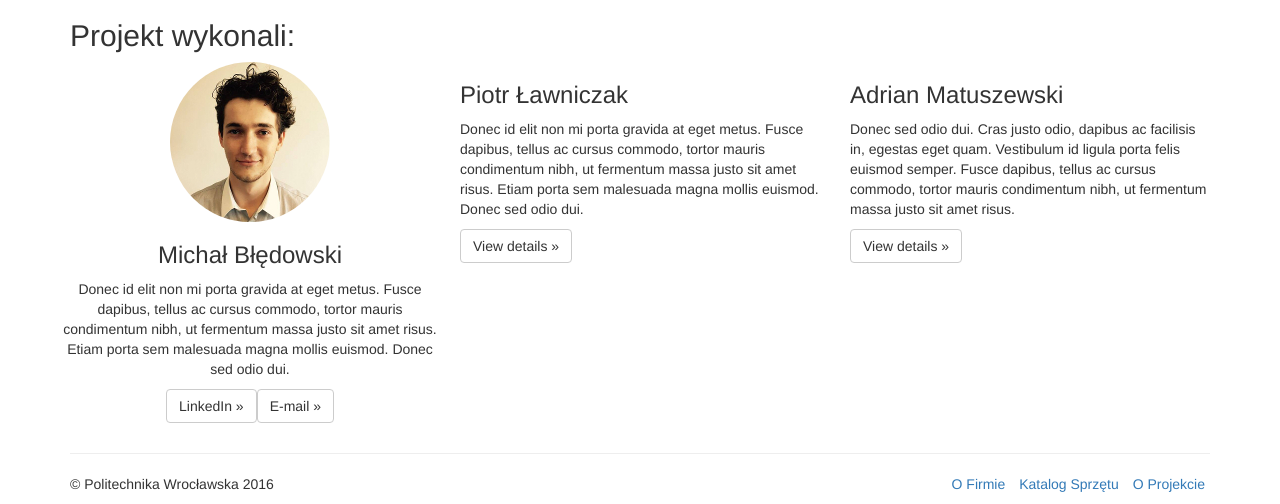
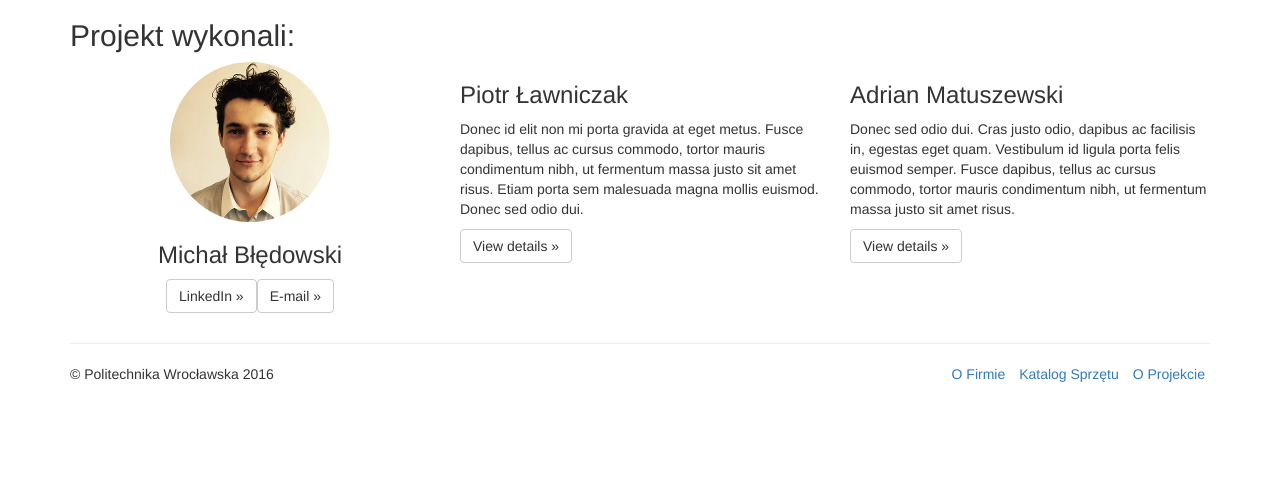
Before and after one commit to ErrorC0de/InternetoweBazyDanych, a Django app: page /projekt/ in a window 1280 px wide. Shown: the part 518-1022 px from the top of the page. After the commit the page ends 900 px from the top, so only its background shows below. Run offline with Django 3.2, Linux system fonts and the light colour scheme; some libraries are stand-ins or nearby versions.

Commit message:
kosmetycnze zmiay

```diff
--- a/wypozyczalnia_projekt/mysite/wypozyczalnia/models.py
+++ b/wypozyczalnia_projekt/mysite/wypozyczalnia/models.py
@@ -41,7 +41,7 @@ class Egzemplarz(models.Model):
 	data_zakupu = models.DateTimeField()
 
 	def __str__(self):
-		return str(self.sprzet)
+		return str(self.sprzet) + "\n egzemplarz:" +str(self.id)
 
 class Koszyk(models.Model):
 	klient = models.ForeignKey(User, on_delete=models.CASCADE)
--- a/wypozyczalnia_projekt/mysite/wypozyczalnia/templates/wypozyczalnia/about.html
+++ b/wypozyczalnia_projekt/mysite/wypozyczalnia/templates/wypozyczalnia/about.html
@@ -15,7 +15,7 @@
       <img src={% static "wypozyczalnia/MB.jpg" %}  align="center" alt="..." class="img-circle img-responsive">
       <h3>Michał Błędowski</h3>
       <div class="row">
-         <p>Donec id elit non mi porta gravida at eget metus. Fusce dapibus, tellus ac cursus commodo, tortor mauris condimentum nibh, ut fermentum massa justo sit amet risus. Etiam porta sem malesuada magna mollis euismod. Donec sed odio dui. </p>
+
          <p><a class="btn btn-default" href="#" role="button">LinkedIn &raquo;</a><a class="btn btn-default" href="#" role="button">E-mail &raquo;</a></p>
       </div>
    </div>
@@ -30,4 +30,5 @@
       <p><a class="btn btn-default" href="#" role="button">View details &raquo;</a></p>
    </div>
 </div>
+</div>
 {% endblock %}
--- a/wypozyczalnia_projekt/mysite/wypozyczalnia/templates/wypozyczalnia/base.html
+++ b/wypozyczalnia_projekt/mysite/wypozyczalnia/templates/wypozyczalnia/base.html
@@ -36,6 +36,7 @@
    </nav>
    {% block content %}
    {% endblock %}
+   <div class="container">
    <hr>
    <footer>
       <p class="pull-left" >© Politechnika Wrocławska 2016</p>
@@ -47,4 +48,5 @@
          </ul>
       </div>
    </footer>
+   </div>
 </body>
```
Also changed, not shown: wypozyczalnia_projekt/mysite/db.sqlite3.
